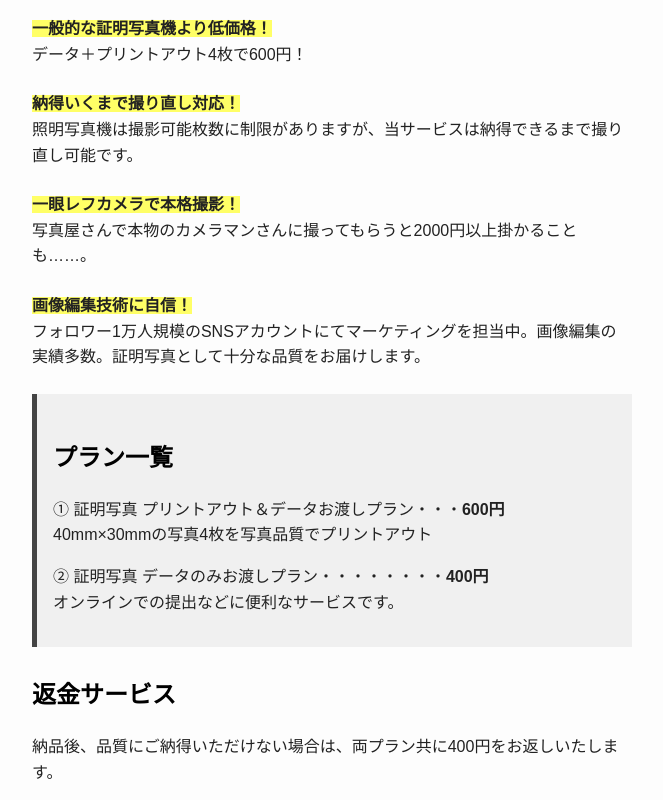
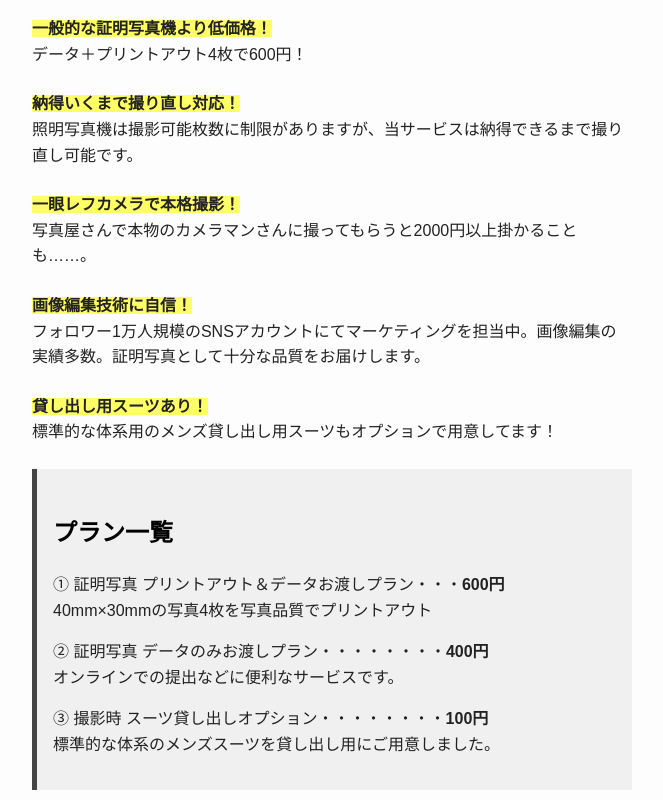
Before and after one commit to Oyama0223/photo-service, a plain HTML site: page index.html in a window 1280 px wide. Shown: the part 152-952 px from the top of the page, without its empty margins (308-971 px from the left). Drawn offline with Linux system fonts and the light colour scheme.

Commit message:
Update index.html

```diff
--- a/index.html
+++ b/index.html
@@ -88,17 +88,24 @@
       フォロワー1万人規模のSNSアカウントにてマーケティングを担当中。画像編集の実績多数。証明写真として十分な品質をお届けします。</p>
     </div>
 
+    <div class="section">
+      <p><span class="highlight">貸し出し用スーツあり！</span><br>
+      標準的な体系用のメンズ貸し出し用スーツもオプションで用意してます！</p>
+    </div>
+
     <div class="section plan">
       <h2>プラン一覧</h2>
       <p>① 証明写真 プリントアウト＆データお渡しプラン・・・<strong>600円</strong><br>
       40mm×30mmの写真4枚を写真品質でプリントアウト</p>
       <p>② 証明写真 データのみお渡しプラン・・・・・・・・<strong>400円</strong><br>
       オンラインでの提出などに便利なサービスです。</p>
+      <p>③ 撮影時 スーツ貸し出しオプション・・・・・・・・<strong>100円</strong><br>
+      標準的な体系のメンズスーツを貸し出し用にご用意しました。</p>
     </div>
 
     <div class="section">
       <h2>返金サービス</h2>
-      <p>納品後、品質にご納得いただけない場合は、両プラン共に400円をお返しいたします。</p>
+      <p>納品後、品質にご納得いただけない場合は、①②プラン共に400円、③プラン100円をお返しいたします。</p>
     </div>
 
     <div class="section plan">
```
